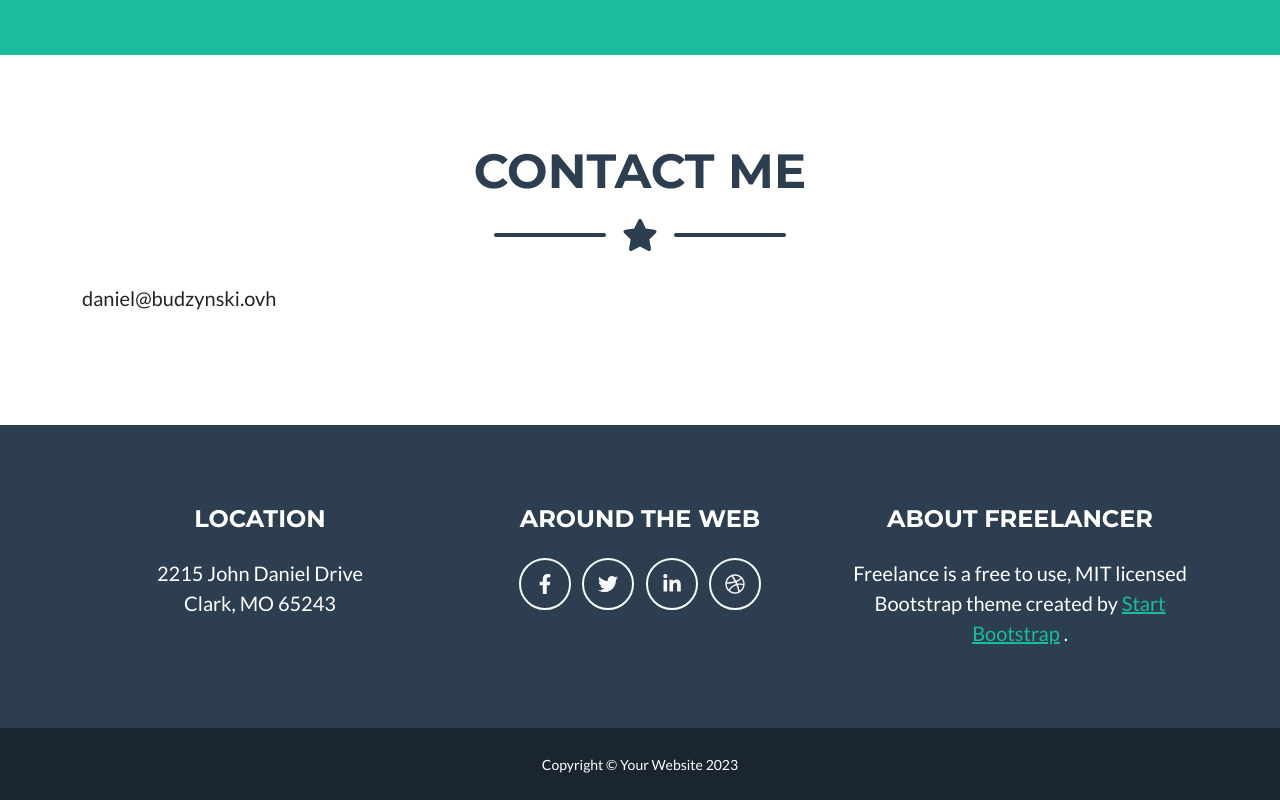
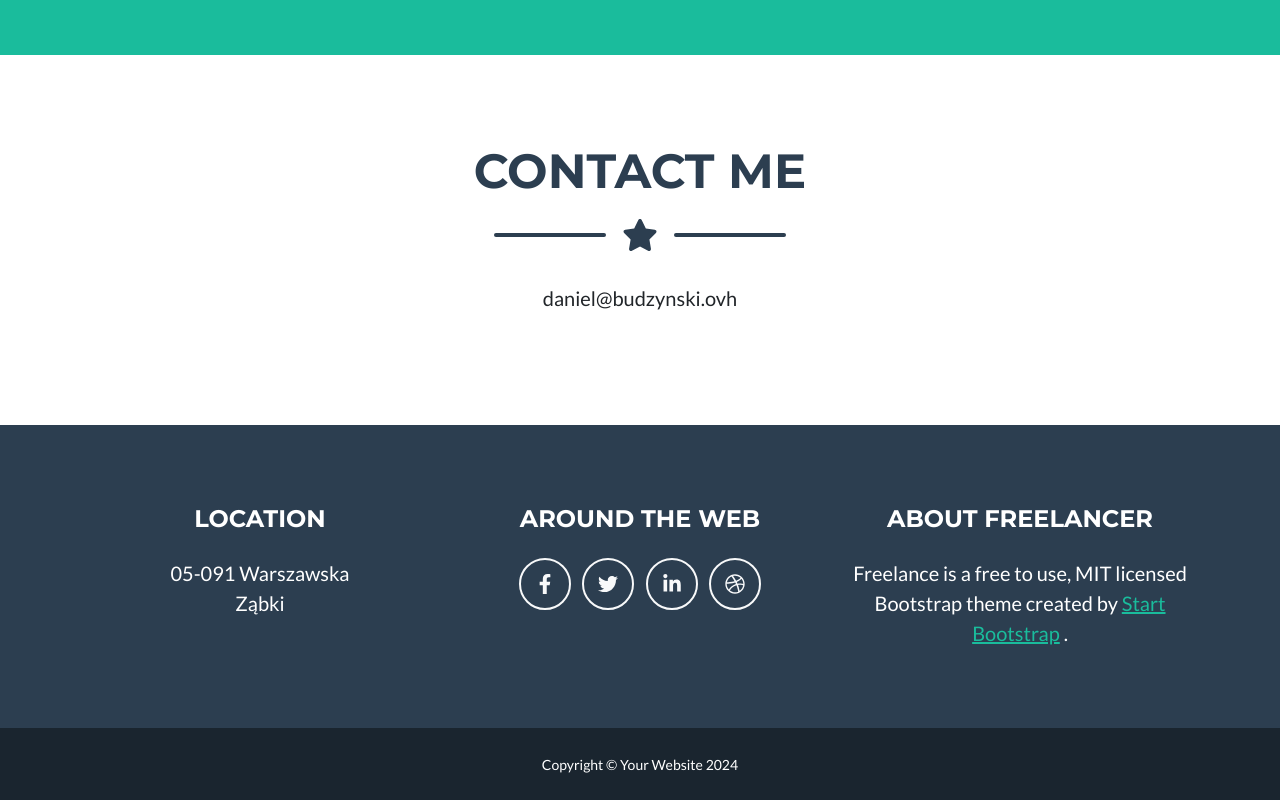
Before and after one commit to dbudzynski/mysite, a plain HTML site: page index.html in a window 1280 px wide. Shown: the part 2224-3024 px from the top of the page. Drawn offline with nearby package versions, Linux system fonts and the light colour scheme.

Commit message:
some changes

```diff
--- a/index.html
+++ b/index.html
@@ -158,7 +158,7 @@
                 </div>
                 <!-- Contact Section Form-->
                 <div class="row">
-                    <div class="col ms-auto"><p class="lead">daniel@budzynski.ovh</p></div>
+                    <div class="col text-center"><p class="lead">daniel@budzynski.ovh</p></div>
                 </div>
             </div>
         </section>
@@ -170,9 +170,9 @@
                     <div class="col-lg-4 mb-5 mb-lg-0">
                         <h4 class="text-uppercase mb-4">Location</h4>
                         <p class="lead mb-0">
-                            2215 John Daniel Drive
+                            05-091 Warszawska
                             <br />
-                            Clark, MO 65243
+                            Ząbki
                         </p>
                     </div>
                     <!-- Footer Social Icons-->
@@ -197,7 +197,7 @@
         </footer>
         <!-- Copyright Section-->
         <div class="copyright py-4 text-center text-white">
-            <div class="container"><small>Copyright &copy; Your Website 2023</small></div>
+            <div class="container"><small>Copyright &copy; Your Website 2024</small></div>
         </div>
         <!-- Portfolio Modals-->
         <!-- Portfolio Modal 1-->
```
